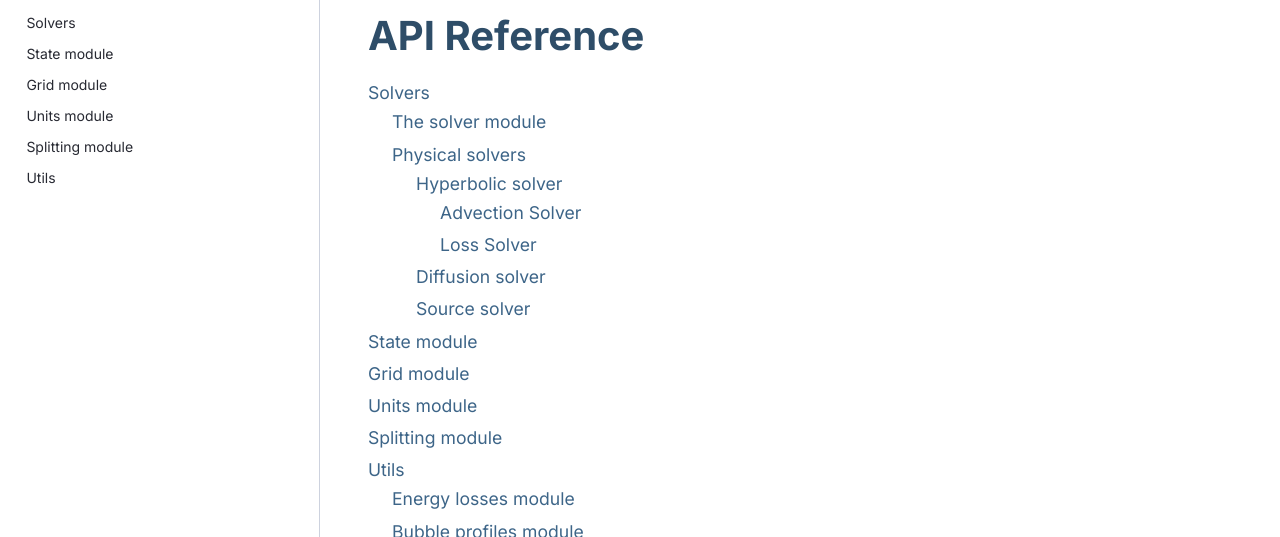
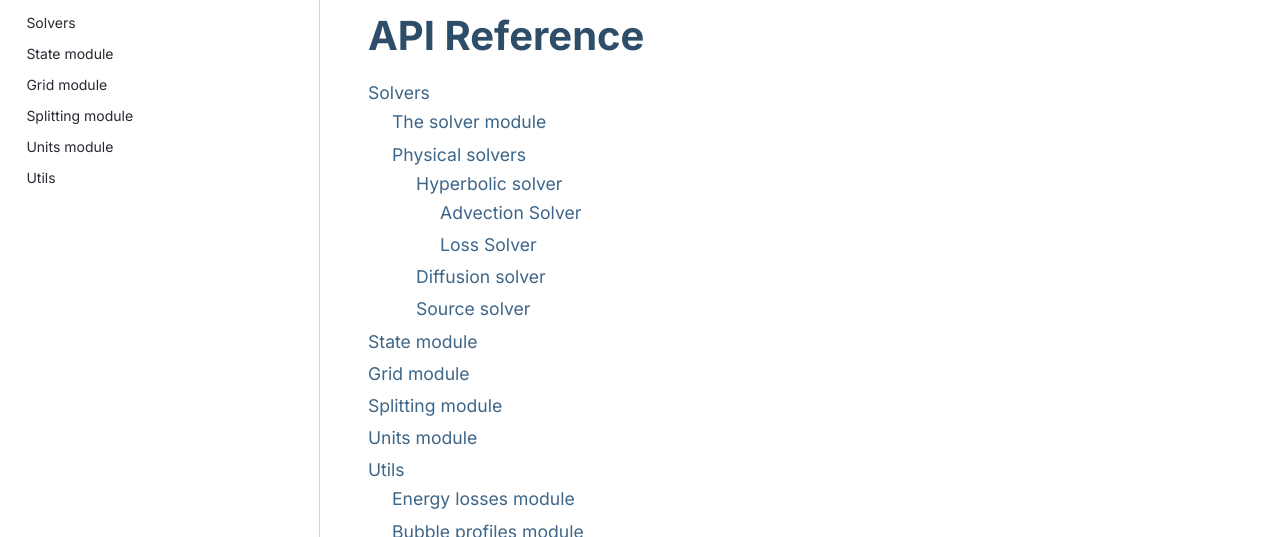
Before and after one commit to jmgarciamorillo/SAETASS, a Sphinx documentation site: the page built from docs/source/api/index.rst, in a window 1280 px wide and 925 px high. Shown: the part 138-675 px from the top of the window. Built offline with Sphinx 7.4.7 and the PyData theme 0.15.4, drawn with Linux system fonts in a browser that asks for light colours; pages that are not in the unit, such as notebooks, are missing from menus.

```diff
--- a/docs/source/api/index.rst
+++ b/docs/source/api/index.rst
@@ -7,6 +7,6 @@ API Reference
     solvers
     state
     grid
+    splitting
     units
-    splitting
     utils
```
